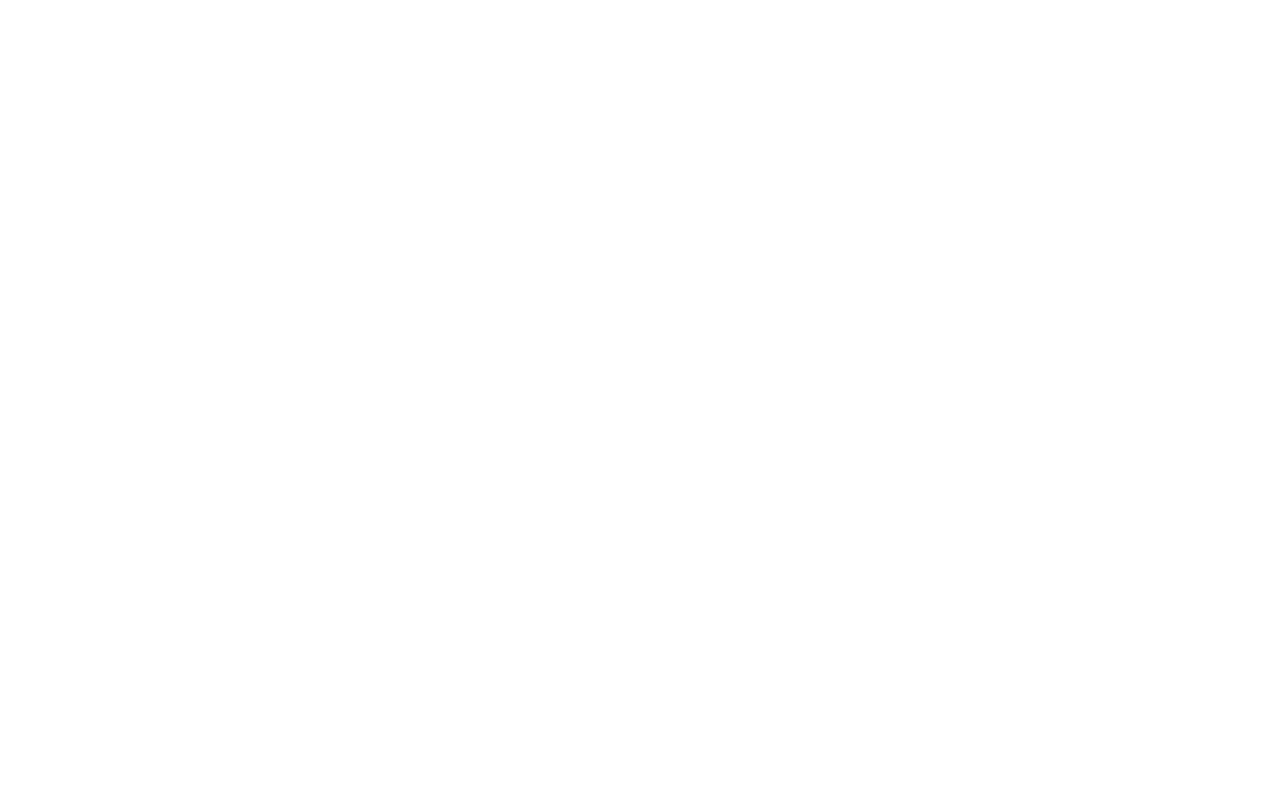
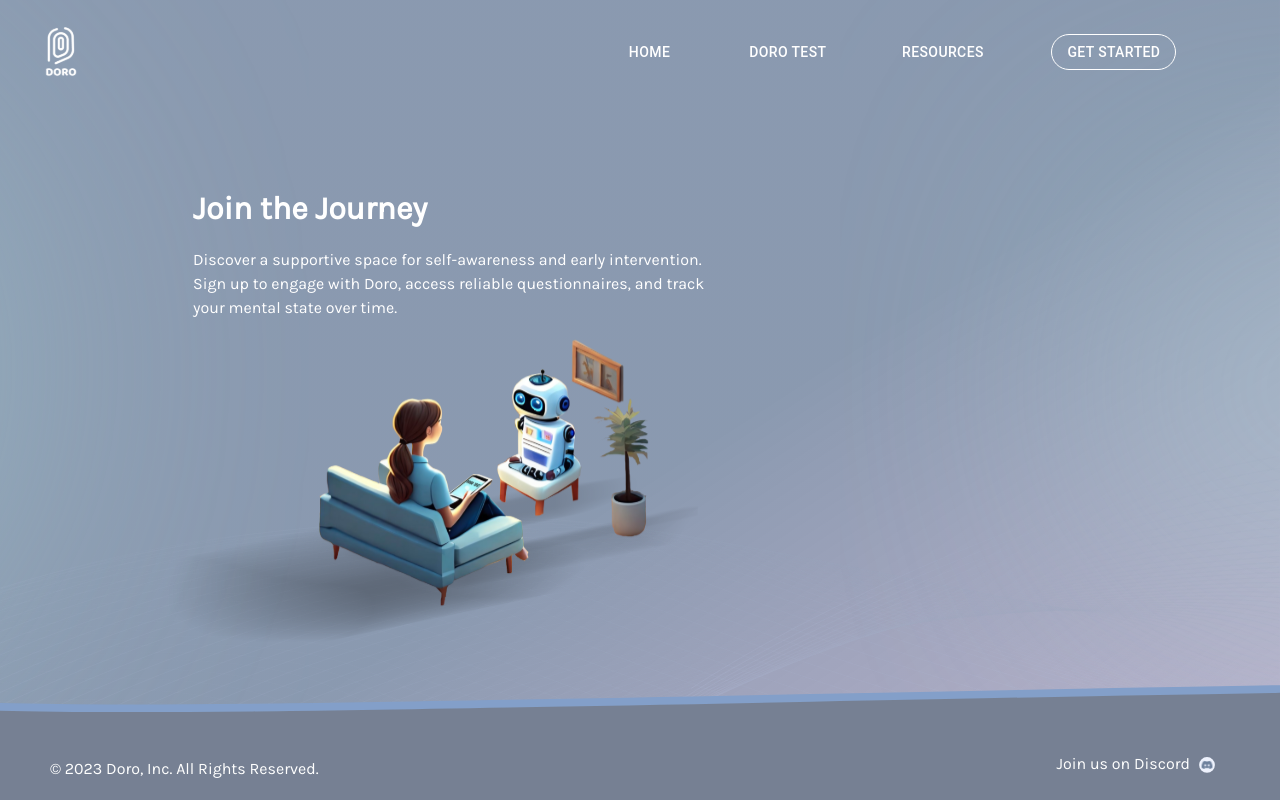
Before and after one commit to rastin1379/doro-frontend, a React (Create React App) app: page /get-started in a window 1280 px wide. Before the commit this address had no page. Built offline with nearby package versions, Linux system fonts and the light colour scheme.

Commit message:
add get started page

```diff
--- a/src/App.js
+++ b/src/App.js
@@ -3,6 +3,7 @@
 import { BrowserRouter as Router, Route, Routes } from "react-router-dom";
 import MainPage from "./components/mainpage/MainPage";
 import ResourcesPage from './components/resources/ResourcesPage'
+import StartSection from './components/getstarted/getStartedPage'
 // ... other imports
 
 function App() {
@@ -12,6 +13,7 @@
         <Routes>
           <Route path="/" element={<MainPage />} />
           <Route path="/resources" element={<ResourcesPage />} />{" "}
+          <Route path="/get-started" element={<StartSection />} />{" "}
           {/* Other routes can be added here later */}
         </Routes>
       </div>
--- a/src/components/Navbar.js
+++ b/src/components/Navbar.js
@@ -23,10 +23,7 @@
         >
           Home
         </Button>
-        <Button
-          color="inherit"
-          style={{ marginRight: "5%" }}
-        >
+        <Button color="inherit" style={{ marginRight: "5%" }}>
           DORO Test
         </Button>
         <Button
@@ -41,6 +38,8 @@
           color="inherit"
           variant="outlined"
           style={{ borderRadius: "25px", marginRight: "5%" }}
+          component={Link}
+          to="/get-started"
         >
           Get Started
         </Button>
--- /dev/null
+++ b/src/components/getstarted/getStartedPage.js
@@ -0,0 +1,29 @@
+import React from "react";
+import girlChattingImg from "../../assets/girlChattingWithBot.svg";
+import Navbar from "../Navbar";
+import Footer from "../Footer";
+import "../../styles/getStartedPage.css";
+
+function StartSection() {
+  return (
+    <div className="start-wrapper">
+      <div className="start-section">
+        <Navbar />
+        <div className="start-content">
+          <div className="text-content-start">
+            <h1 style={{ fontWeight: "900" }}>Join the Journey</h1>
+            <p>
+              Discover a supportive space for self-awareness and early
+              intervention. Sign up to engage with Doro, access reliable
+              questionnaires, and track your mental state over time.
+            </p>
+          </div>
+          <img src={girlChattingImg} alt="Girl chatting with bot" />
+        </div>
+      </div>
+      <Footer />
+    </div>
+  );
+}
+
+export default StartSection;
--- /dev/null
+++ b/src/styles/getStartedPage.css
@@ -0,0 +1,80 @@
+.start-wrapper {
+    position: relative;
+    height: 100vh;
+    overflow: hidden;
+}
+
+.start-section .navbar {
+    position: absolute;
+    top: 0;
+    left: 0;
+    right: 0;
+}
+
+.start-section {
+    background-image: url('../assets/background_get_started.svg');
+    background-size: 100% auto;
+    background-repeat: no-repeat;
+    background-position: center top;
+    display: flex;
+    justify-content: flex-start;
+    position: relative;
+    height: calc(100vh - 80px);
+    align-items: flex-end;
+    gap: 5%;
+}
+
+.start-content {
+    position: absolute;
+    bottom: 0;
+    left: 10%;
+    width: 60%;
+    max-width: 650px;
+    display: flex;
+    flex-direction: column;
+    align-items: flex-start;
+    gap: 1rem;
+}
+
+.start-content img {
+    width: 100%;
+    max-width: 650px;
+}
+
+.text-content-start {
+    position: absolute;
+    bottom: 70%;
+    left: 10%;
+    width: 80%;
+    max-width: 650px;
+    z-index: 10;
+    color: rgb(255, 255, 255);
+}
+
+.text-content-start h1 {
+    font-size: 2rem;
+    margin-top: 1rem;
+}
+
+.text-content-start p {
+    font-size: 1rem;
+    width: 100%;
+    line-height: 1.5;
+}
+
+.start-section .navbar img {
+    position: absolute;
+    top: 50%;
+    left: 20px;
+    transform: translateY(-50%);
+    margin-left: 0;
+}
+
+Footer {
+    position: absolute;
+    bottom: 0;
+    left: 0;
+    right: 0;
+    background: white;
+    z-index: 2;
+}
```
Also changed, not shown: src/assets/background_get_started.svg (added).
